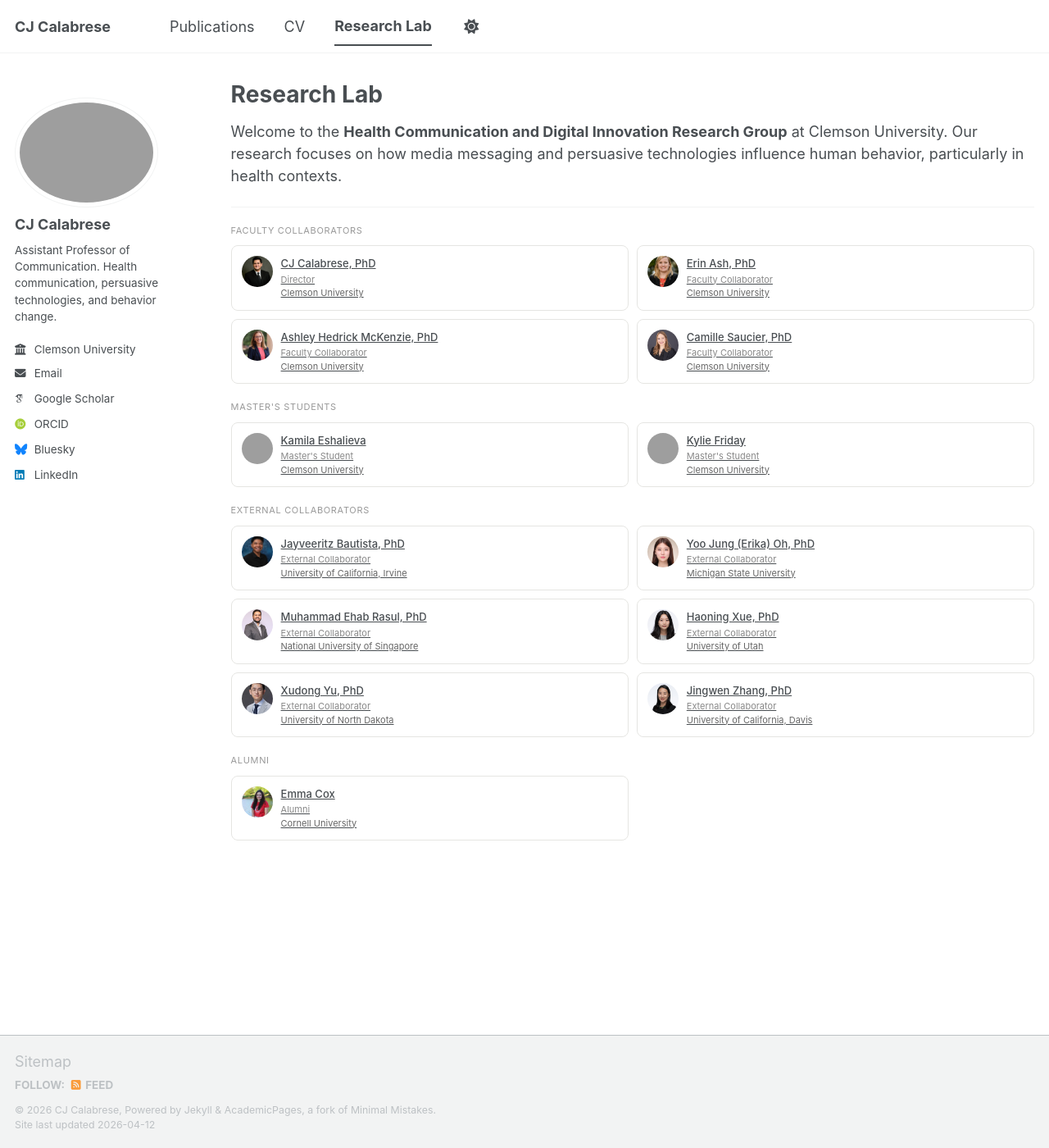
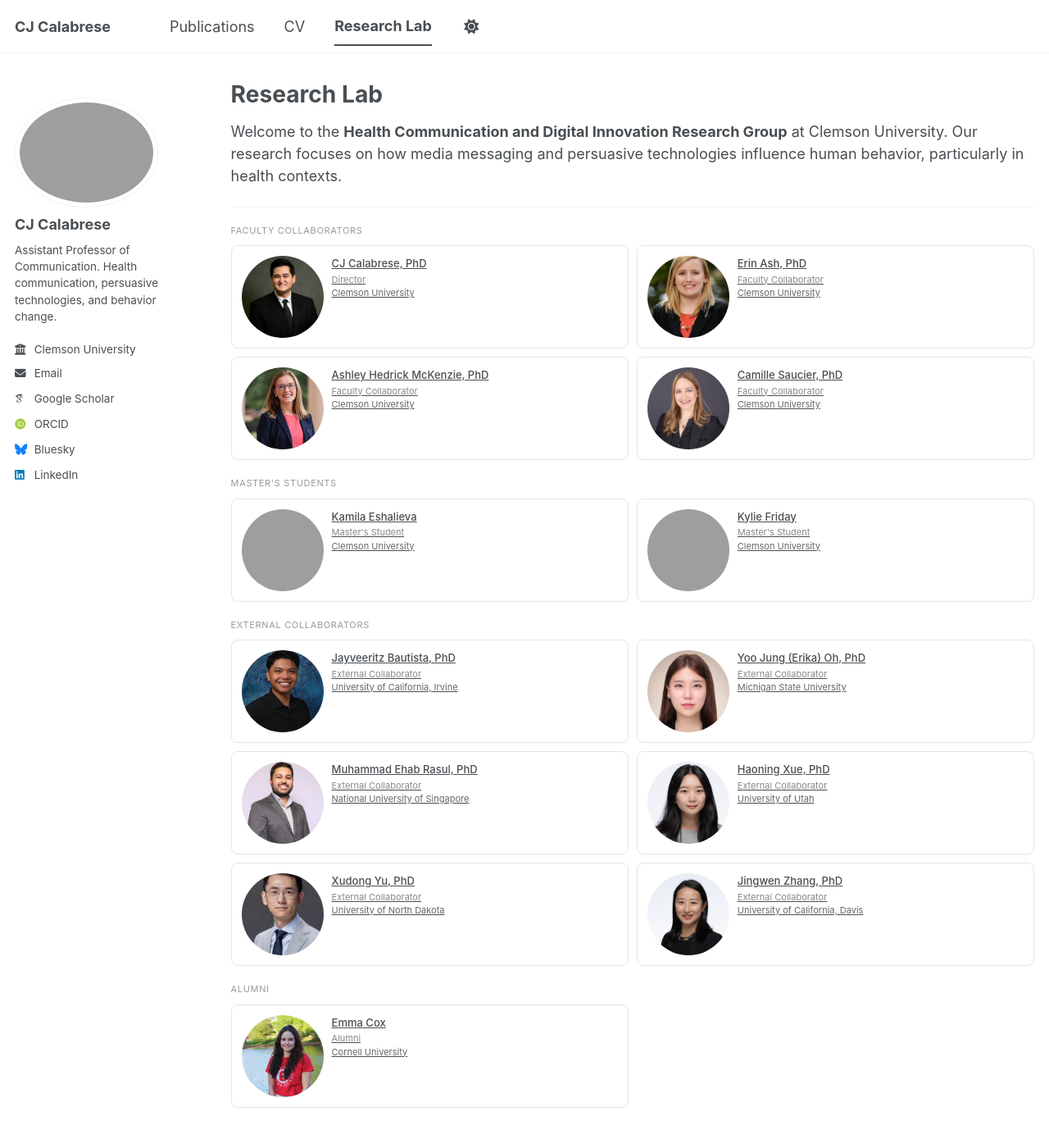
Before and after one commit to cjcalabresephd/cjcalabresephd.github.io, a Jekyll site: the page built from _pages/research-lab.md, in a window 1280 px wide and 1400 px high. Shown: the whole window at 82% size. Built offline with Jekyll 4.4.1, drawn with Linux system fonts in a browser that asks for light colours; some web fonts are replaced; a script bundle is joined from its source files by our own code; library files that are not in the unit come from our copies; grey boxes are pictures that could not be loaded.

Commit message:
Update main.scss

```diff
--- a/assets/css/main.scss
+++ b/assets/css/main.scss
@@ -457,8 +457,8 @@
 }
 
 .member-avatar {
-  width: 38px;
-  height: 38px;
+  width: 100px;
+  height: 100px;
   border-radius: 50%;
   object-fit: cover;
   flex-shrink: 0;
```
